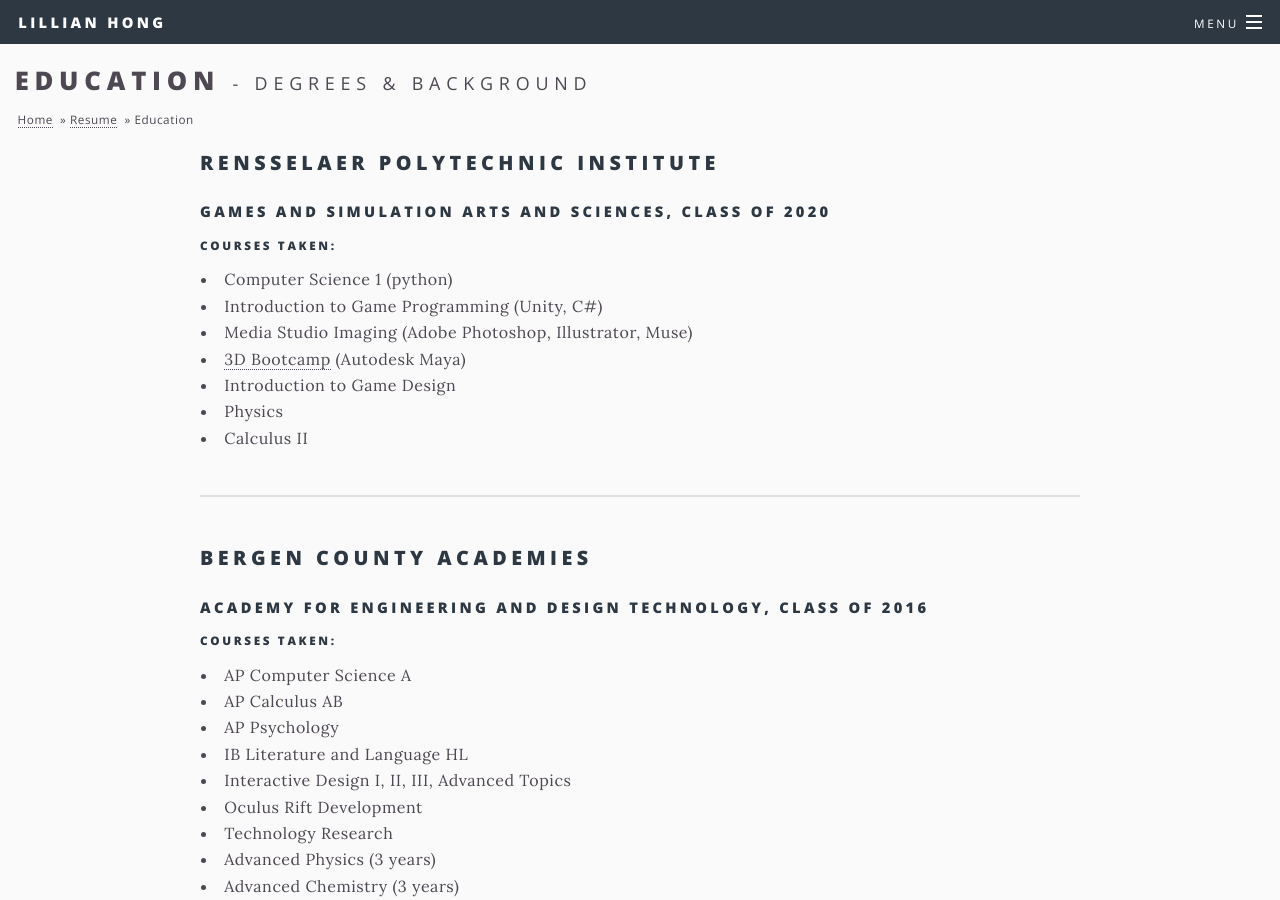
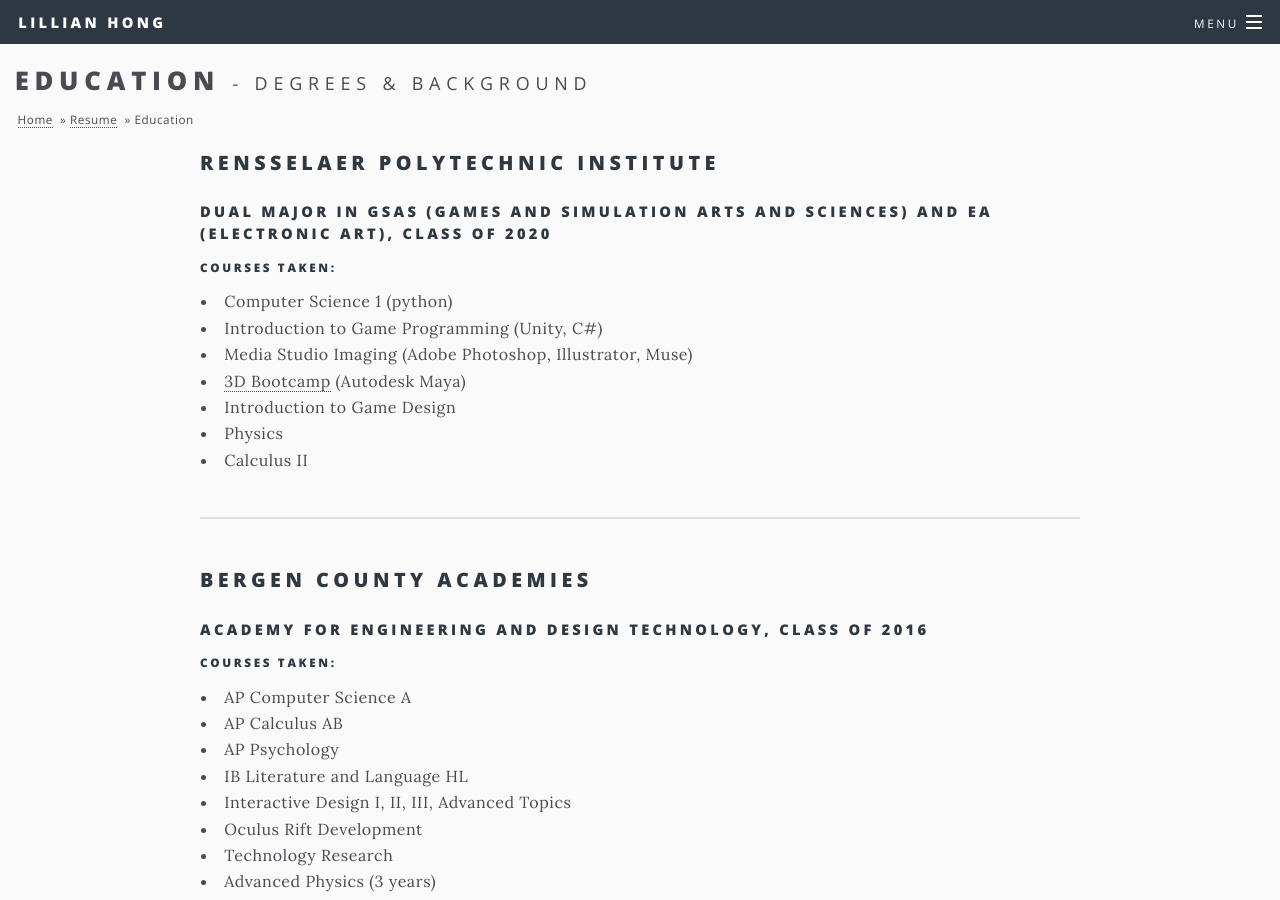
Before and after one commit to lillianhong/lillianhong.github.io, a Jekyll site: the page built from _posts/2016-01-05-education.html, in a window 1280 px wide and 900 px high. Built offline with Jekyll 4.4.1, drawn with Linux system fonts in a browser that asks for light colours.

Commit message:
major update

```diff
--- a/_pages/2artwork.html
+++ b/_pages/2artwork.html
@@ -11,6 +11,7 @@
   <h2>3D Bootcamp Final</h2>
     <p>Medium: 3D animation<br>
       Programs Used: Autodesk Maya, Arnold Renderer <br>
+      Course: 3D Bootcamp, Spring Semester 2017
       Credits: Made in collaboration with Rachel Grigg<br>
     </p>
   </header>
--- a/_posts/2016-01-05-education.html
+++ b/_posts/2016-01-05-education.html
@@ -8,7 +8,7 @@ tags: featured
 ---
 
 	<h2>Rensselaer Polytechnic Institute </h2>
-		<h4>Games and Simulation Arts and Sciences, Class of 2020</h4>
+		<h4>Dual Major in GSAS (Games and Simulation Arts and Sciences) and EA (Electronic Art), Class of 2020</h4>
 		<h5>Courses Taken:</h5>
 
 		<ul>
```
